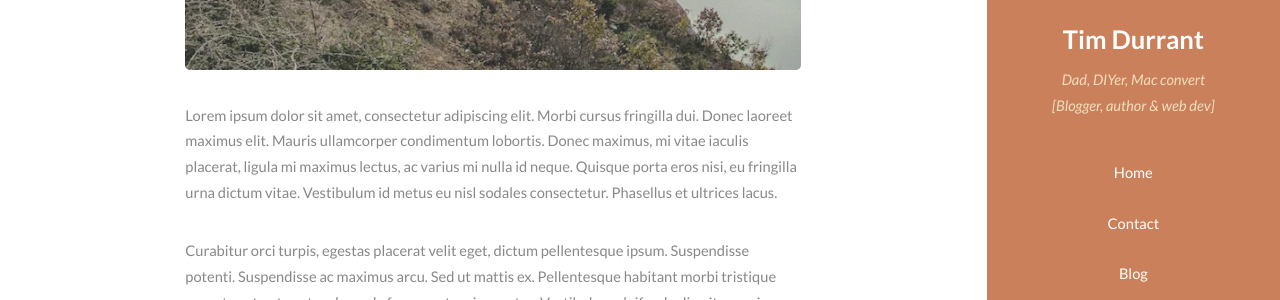
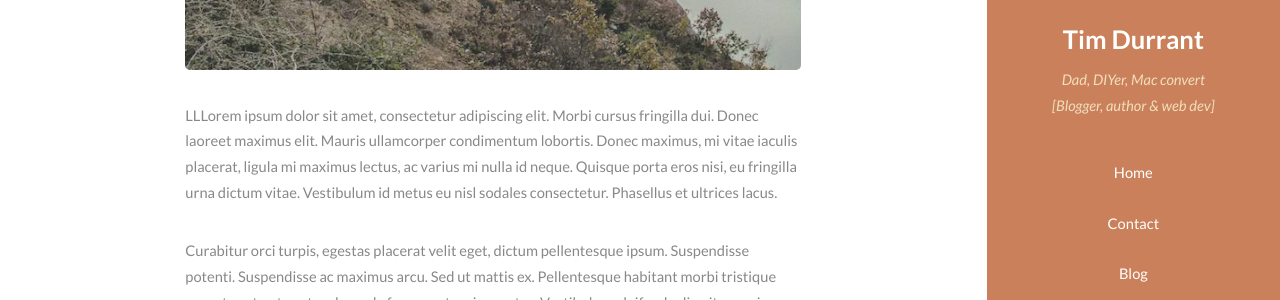
Before and after one commit to tim-durrant/timdurrant.com, a Jekyll site: the page built from _posts/2015-01-30-Lorem.markdown, in a window 1280 px wide and 900 px high, scrolled down 360 px. Shown: the part 153-453 px from the top of the window. Built offline with Jekyll 4.4.1, drawn with Linux system fonts in a browser that asks for light colours.

Commit message:
Update 2015-01-30-Lorem.markdown

```diff
--- a/_posts/2015-01-30-Lorem.markdown
+++ b/_posts/2015-01-30-Lorem.markdown
@@ -1,8 +1,9 @@
 ---
 layout: post
+published: true
 ---
 <img src="{{ site.baseurl }}/images/pic02.jpg">
-Lorem ipsum dolor sit amet, consectetur adipiscing elit. Morbi cursus fringilla dui. Donec laoreet maximus elit. Mauris ullamcorper condimentum lobortis. Donec maximus, mi vitae iaculis placerat, ligula mi maximus lectus, ac varius mi nulla id neque. Quisque porta eros nisi, eu fringilla urna dictum vitae. Vestibulum id metus eu nisl sodales consectetur. Phasellus et ultrices lacus.
+LLLorem ipsum dolor sit amet, consectetur adipiscing elit. Morbi cursus fringilla dui. Donec laoreet maximus elit. Mauris ullamcorper condimentum lobortis. Donec maximus, mi vitae iaculis placerat, ligula mi maximus lectus, ac varius mi nulla id neque. Quisque porta eros nisi, eu fringilla urna dictum vitae. Vestibulum id metus eu nisl sodales consectetur. Phasellus et ultrices lacus.
 
 Curabitur orci turpis, egestas placerat velit eget, dictum pellentesque ipsum. Suspendisse potenti. Suspendisse ac maximus arcu. Sed ut mattis ex. Pellentesque habitant morbi tristique senectus et netus et malesuada fames ac turpis egestas. Vestibulum eleifend odio vitae varius aliquam. Quisque ac pretium nisi. Curabitur tempus urna ac ultrices commodo.
 
```
